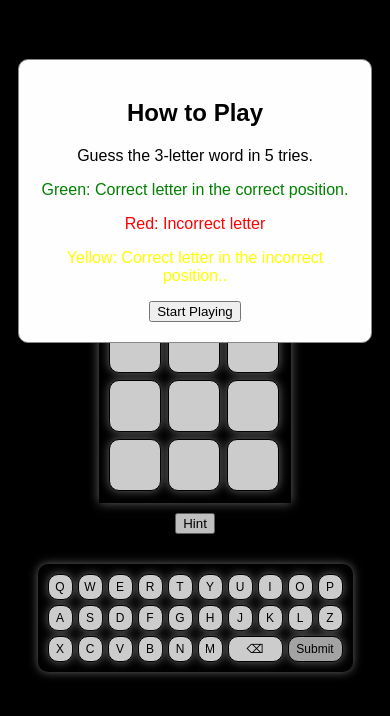
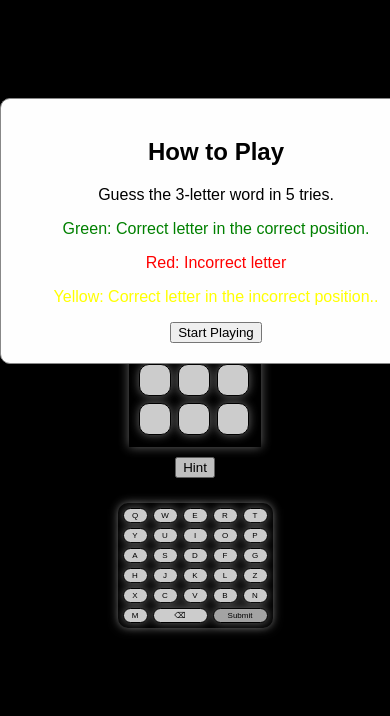
Before and after one commit to codewithpriyanshu21/wordly, a plain HTML site: page index.html in a window 390 px wide. Drawn offline with Linux system fonts and the light colour scheme; no server answers.

Commit message:
Update styles.css

```diff
--- a/styles.css
+++ b/styles.css
@@ -34,6 +34,7 @@ body {
     animation: slideIn 0.5s;
     border-radius: 10px;
 }
+
 .game-container {
     text-align: center;
 }
@@ -73,6 +74,7 @@ body {
 #backspace-button {
     grid-column: span 2; /* Make the backspace button span two columns */
 }
+
 #submit-button {
     grid-column: span 2; /* Make the submit button span two columns */
     background-color: #ccc; /* Change background color of the submit button */
@@ -83,7 +85,6 @@ body {
 }
 
 .hint-container {
-
     color: #fff;
     margin-top: 10px;
     visibility: hidden; /* Hide hint button initially */
@@ -147,3 +148,52 @@ body {
 .red {
     color: red;
 }
+
+/* Responsive Adjustments */
+@media (max-width: 768px) {
+    .modal-content {
+        width: 90%;
+        margin: 20% auto;
+    }
+
+    #qwerty-keyboard {
+        grid-template-columns: repeat(5, minmax(25px, 1fr));
+        padding: 5px;
+        margin-top: 5px;
+    }
+
+    .keyboard-button {
+        font-size: 10px;
+        padding: 3px;
+    }
+
+    .grid div {
+        width: 40px;
+        height: 40px;
+        font-size: 20px;
+    }
+}
+
+@media (max-width: 480px) {
+    .modal-content {
+        width: 100%;
+        margin: 25% auto;
+    }
+
+    #qwerty-keyboard {
+        grid-template-columns: repeat(5, minmax(25px, 1fr));
+        padding: 5px;
+        margin-top: 5px;
+    }
+
+    .keyboard-button {
+        font-size: 8px;
+        padding: 2px;
+    }
+
+    .grid div {
+        width: 30px;
+        height: 30px;
+        font-size: 16px;
+    }
+}
```
